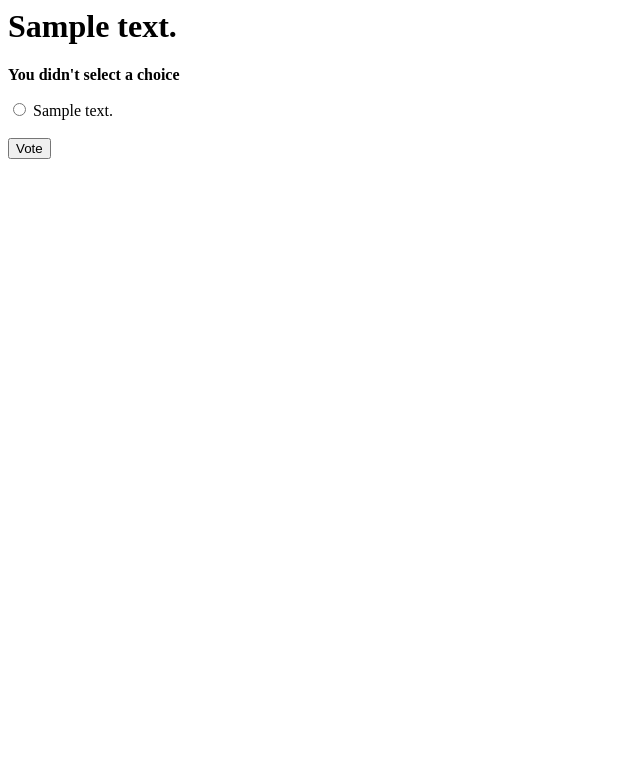
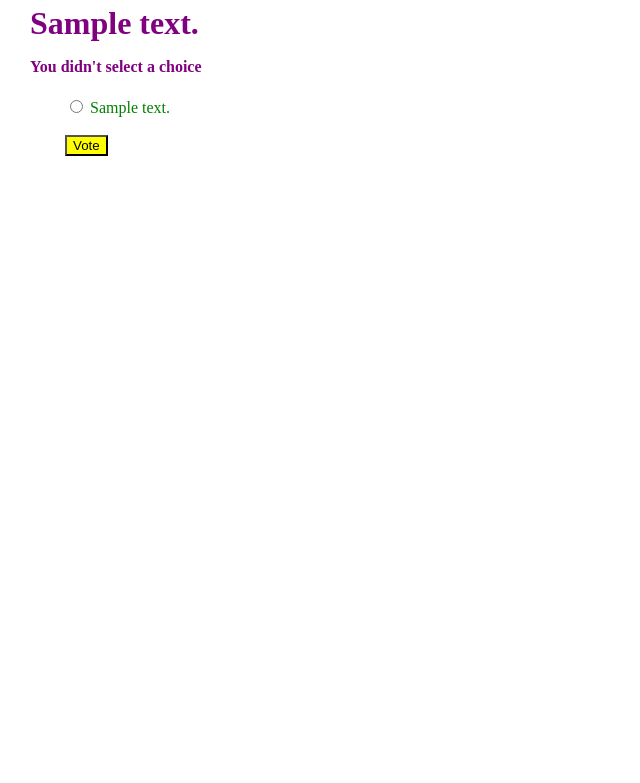
Before and after one commit to ankitkhandelwal185/polls, a Django app: page /polls/1/vote/ in a window 1280 px wide. Shown: the top 783 px of the page, without its empty margins (0-640 px from the left). Run offline with Django 3.2, Linux system fonts and the light colour scheme; tables that the repository leaves empty hold one stand-in row (values such as "Sample post").

Commit message:
updated with static file

```diff
--- /dev/null
+++ b/polls/static/polls/style.css
@@ -0,0 +1,25 @@
+body {
+    margin: 0;
+    margin-left: 30px;
+    margin-top: 5px;
+    color: purple
+}
+
+ul, form {
+    margin-left: 30px;
+    margin-top: 5px;
+    padding: 5px;
+    font-size: 100%;
+    color: green;
+    text-align: justify;
+    text-justify: inter-word;
+}
+
+input {
+    background: yellow
+}
+
+h1 {
+    padding: 0px;
+    margin: 0px
+}
--- a/polls/templates/polls/detail.html
+++ b/polls/templates/polls/detail.html
@@ -1,13 +1,16 @@
+{% load staticfiles %}
+<link rel="stylesheet" type="text/css" href="{% static 'polls/style.css' %}"/>
+
 <h1>{{ question.question_text }}</h1>
-
-{% if error_message %}<p><strong>{{ error_message }}</strong></p>{% endif %}
-
+{% if error_message %}
+    <p><strong>{{ error_message }}</strong></p>
+{% endif %}
 <form action="{% url 'polls:vote' question.id %}" method="post">
     <!-- Cross Site Request Forgeries-->
     {% csrf_token %}
     {% for choice in question.choice_set.all %}
         <input type="radio" name="choice" id="choice{{ forloop.counter }}" value="{{ choice.id }}" />
-        <lebel for="choice{{ forloop.counter }}">{{ choice.choice_text }}</label><br/>
+        <label for="choice{{ forloop.counter }}">{{ choice.choice_text }}</label><br/>
     {% endfor %}
     <br/>
     <input type="submit" value="Vote" />
--- a/polls/templates/polls/results.html
+++ b/polls/templates/polls/results.html
@@ -1,9 +1,9 @@
+{% load staticfiles %}
+<link rel="stylesheet" type="text/css" href="{% static 'polls/style.css' %}"/>
 <h1>{{ question.question_text }}</h1>
-
 <ul>
     {% for choice in question.choice_set.all %}
     <li>{{ choice.choice_text }} -- {{ choice.votes }} vote{{ choice.votes|pluralize }}</li>
     {% endfor %}
 </ul>
-
 <a href="{% url 'polls:detail' question.id%}">Vote again?</a>
```
Also changed, not shown: polls/templates/polls/index.html (+6 -3 lines).
